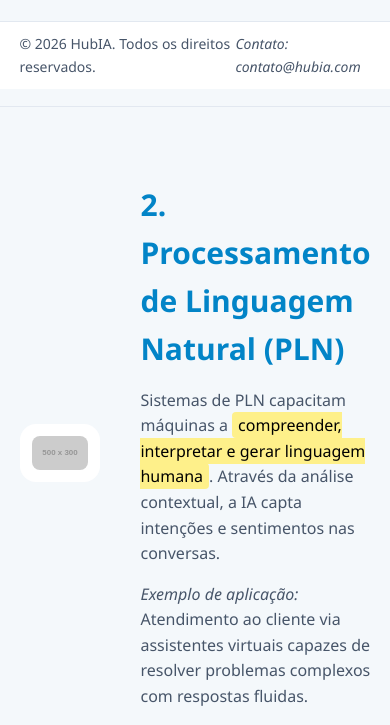
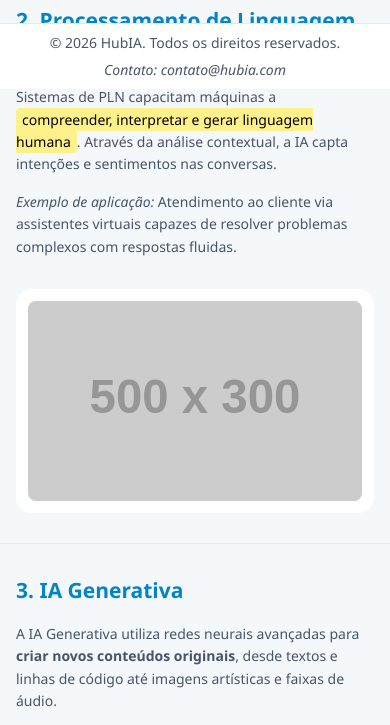
Before and after one commit to anacorrea-1/display_, a website: page hub_de_IA/index.html in a window 390 px wide. Shown: the part 755-1480 px from the top of the page. Drawn offline with Linux system fonts and the light colour scheme; placeholder pictures from the web are drawn by us.

Commit message:
ADD: media 1 - 500px

```diff
--- a/hub_de_IA/css/responsive.css
+++ b/hub_de_IA/css/responsive.css
@@ -39,8 +39,34 @@
         white-space: nowrap;
     }
 
-    .section-ia{
+    .section-ia,
+.faq{
+    height: auto;
+    min-height: auto;
+    padding: 30px 16px;
+    scroll-margin-top: 170px;
+    }
 
+    .section-ia__title{
+        font-size: 2.1rem;
+    }
+
+    .section-ia__text{
+        font-size: 1.4rem;
+    }
+
+    .section-ia__container,
+    .section-ia--reverse .section-ia__container{
+        flex-direction: column;
+        gap: 16px;
+    }
+
+    .footer{
+        height: auto;
+        padding: 8px 12px;
+        flex-direction: column;
+        gap: 4px;
+        text-align: center;
     }
 }
 
```
